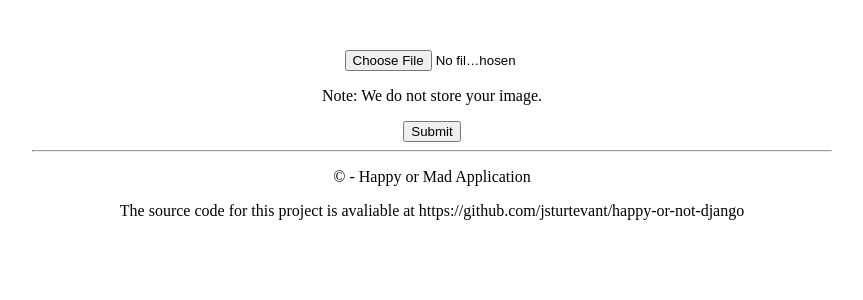
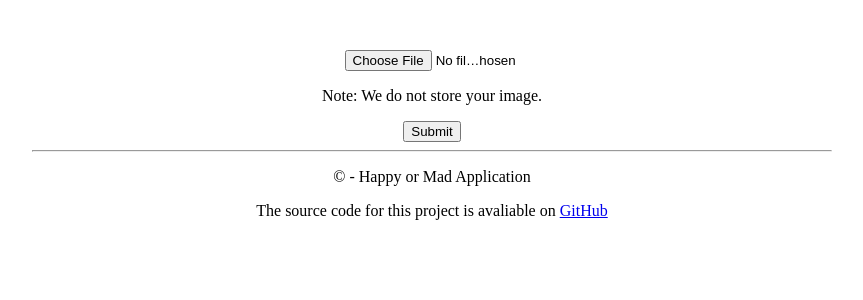
Before and after one commit to jsturtevant/happy-image-tester-django, a Django app: page /upload in a window 1280 px wide. Shown: the part 124-424 px from the top of the page, without its empty margins (208-1071 px from the left). Run offline with Django 3.2, Linux system fonts and the light colour scheme.

Commit message:
make it a link

```diff
--- a/app/templates/app/layout.html
+++ b/app/templates/app/layout.html
@@ -30,7 +30,7 @@
     <hr />
     <footer>
         <p>&copy; {{ year }} - Happy or Mad Application</p>
-        <p> The source code for this project is avaliable at https://github.com/jsturtevant/happy-or-not-django</p>
+        <p> The source code for this project is avaliable on <a href="https://github.com/jsturtevant/happy-or-not-django">GitHub</a></p>
     </footer>
   </div>
     {% block scripts %}{% endblock %}
```
